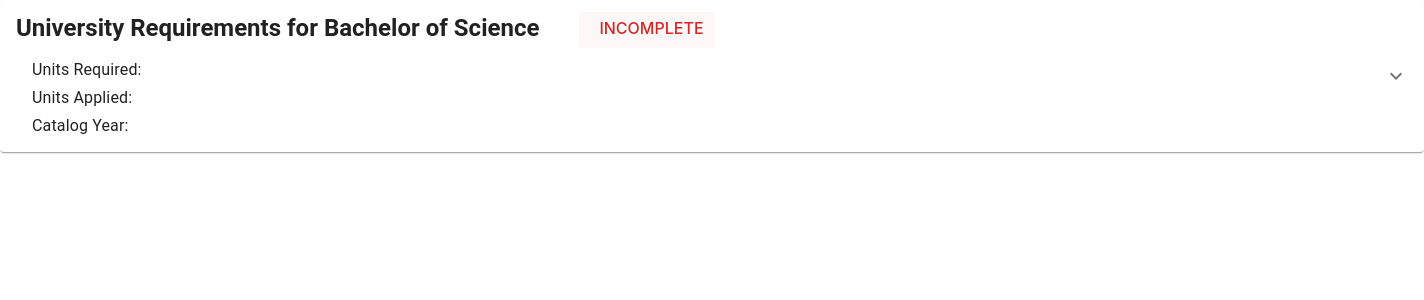
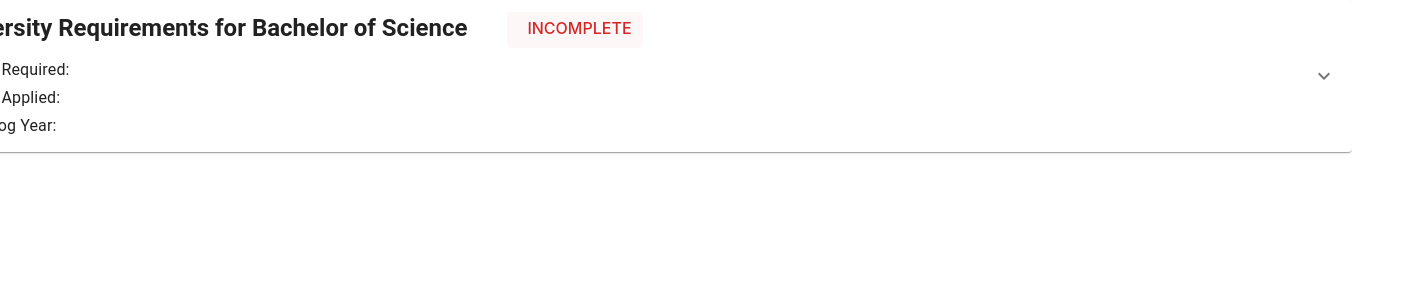
Before and after one commit to tomli380576/ecs164-final, a React (Vite) app: page / in a window 1280 px wide. Shown: the top 300 px of the page, 1424 px wide, since content can reach past the window. Built offline with nearby package versions, Linux system fonts and the light colour scheme.

Commit message:
put elements in stack to center future objects Fixes Requirement Accordion #5

```diff
--- a/src/App.tsx
+++ b/src/App.tsx
@@ -3,12 +3,21 @@ import logo from './logo.svg'
 import './App.css'
 import { TestComponent } from './TestComponent';
 import { Requirement } from './Requirement'
+import { Stack } from "@mui/material";
 
 function App() {
 
   return (
     <div>
-      <Requirement/>
+      <Stack
+        direction="column"
+        justifyContent="center"
+        alignItems="center"
+        spacing={1}
+      >
+        <Requirement/>
+      </Stack>
+
     </div>
 
   )
```
